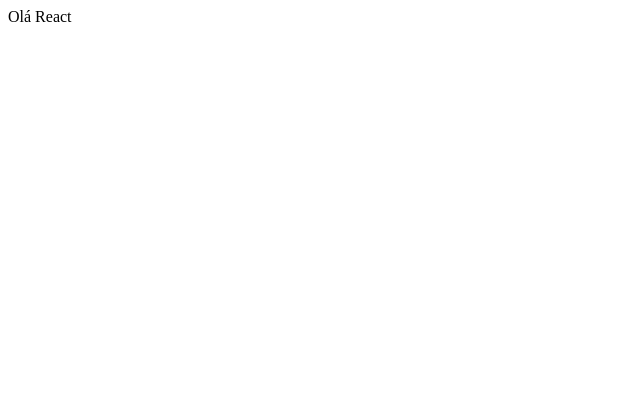
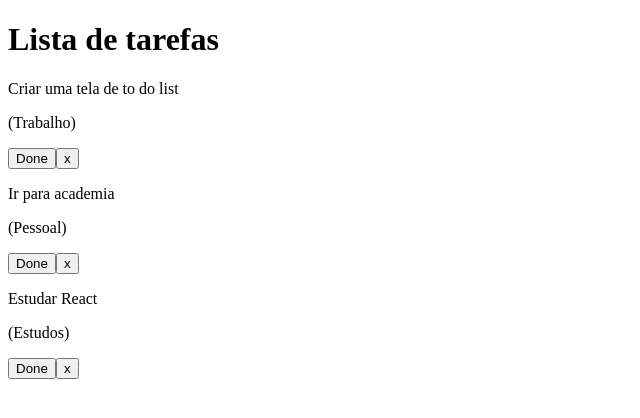
Before and after one commit to felipepoletti/to-do-list, a React (Vite) app in the folder to-do/: page / in a window 1280 px wide. Shown: the top 418 px of the page, without its empty margins (0-640 px from the left). Built offline with nearby package versions, Linux system fonts and the light colour scheme.

Commit message:
Create object to-do list and list on screen

```diff
--- /dev/null
+++ b/to-do/src/App.css
@@ -0,0 +1,3 @@
+.app {
+
+}
--- a/to-do/src/App.jsx
+++ b/to-do/src/App.jsx
@@ -1,9 +1,46 @@
-import { useState } from 'react'
+import { useState } from 'react';
 
 function App() {
-  return (
-    <div>Olá React</div>
-  )
+  const [todos, setTodos] = useState([
+    {
+      id: 1,
+      text: "Criar uma tela de to do list",
+      category: "Trabalho",
+      isCompleted: false,
+    },
+    {
+      id: 2,
+      text: "Ir para academia",
+      category: "Pessoal",
+      isCompleted: false,
+    },
+    {
+      id: 3,
+      text: "Estudar React",
+      category: "Estudos",
+      isCompleted: false,
+    },
+  ]);
+
+  return <div className="app">
+    <h1>Lista de tarefas</h1>
+    <div className="todo-list">
+      {
+        todos.map((todo) => (
+          <div className="todo">
+            <div className="content">
+              <p>{todo.text}</p>
+              <p className="category">({todo.category})</p>
+            </div>
+            <div>
+              <button>Done</button>
+              <button>x</button>
+            </div>
+          </div>
+        ))
+      }
+    </div>
+  </div>;
 }
 
 export default App
```
